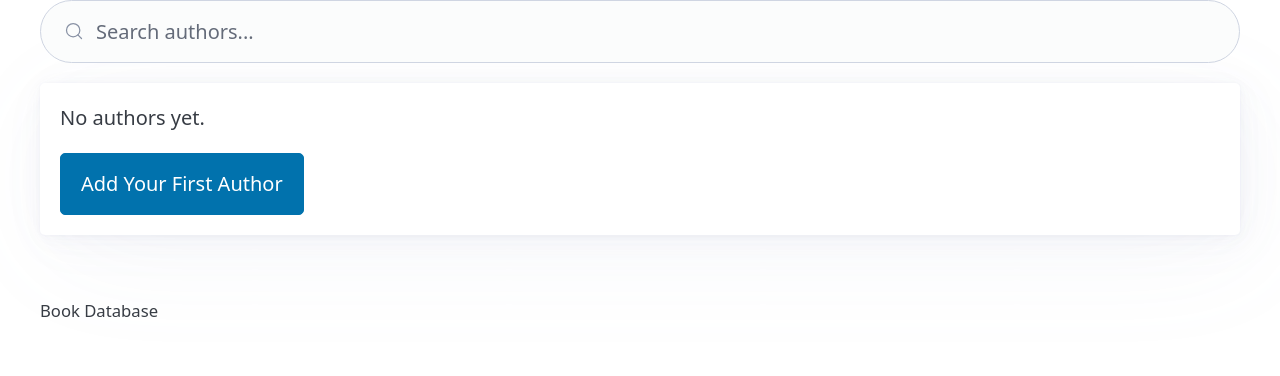
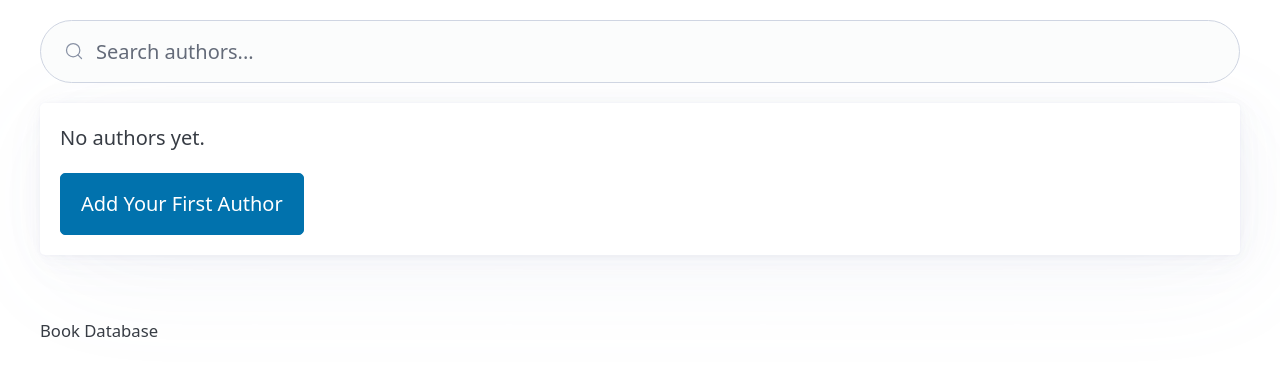
Before and after one commit to wyldphyre/bookdatabase, a Flask app: page /authors in a window 1280 px wide. Shown: the part 247-623 px from the top of the page. Run offline with Flask 3, Linux system fonts and the light colour scheme; some libraries are stand-ins or nearby versions.

Commit message:
Add spacing between Add New Author button and search field on authors list
Co-Authored-By: Claude Opus 4.6 <noreply@anthropic.com>

```diff
--- a/templates/authors/list.html
+++ b/templates/authors/list.html
@@ -10,6 +10,8 @@
     </hgroup>
     <a href="{{ url_for('author_new') }}" role="button">Add New Author</a>
 </header>
+
+<div style="margin-top: 1rem;"></div>
 
 <form action="{{ url_for('author_list') }}" method="get">
     <input type="search" name="search" id="author-list-search" placeholder="Search authors..." value="{{ search }}"
```
